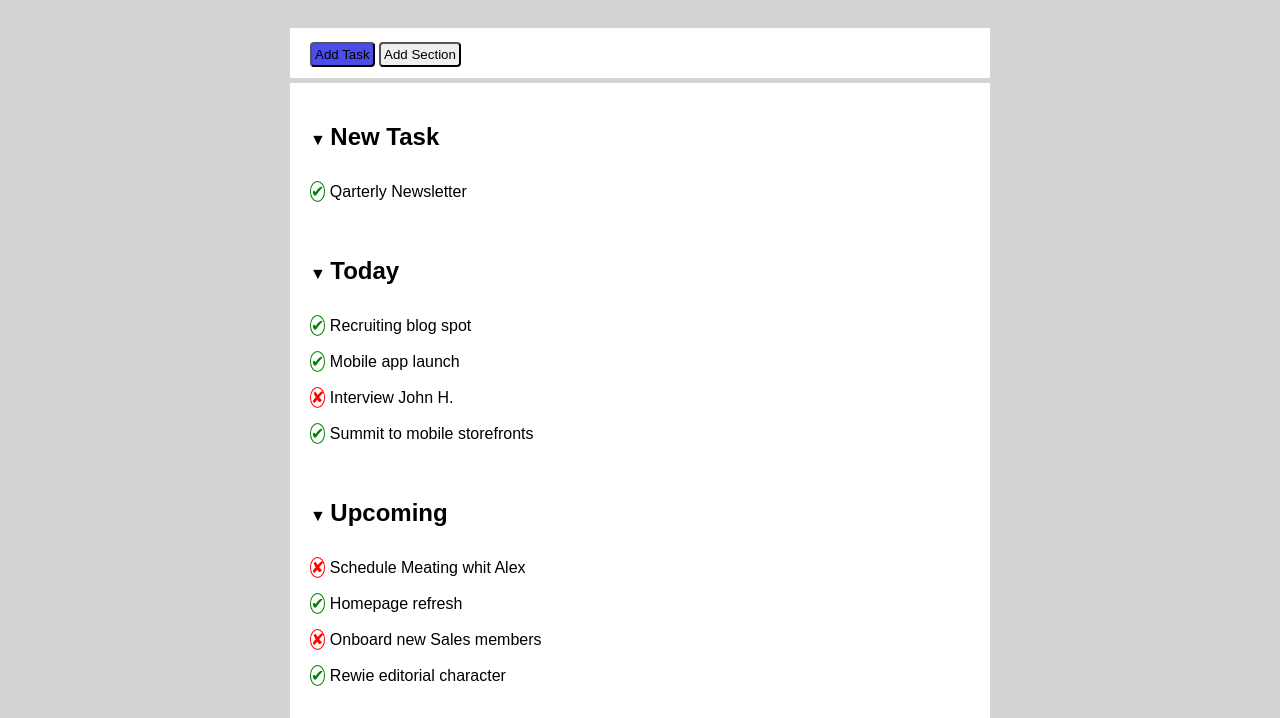
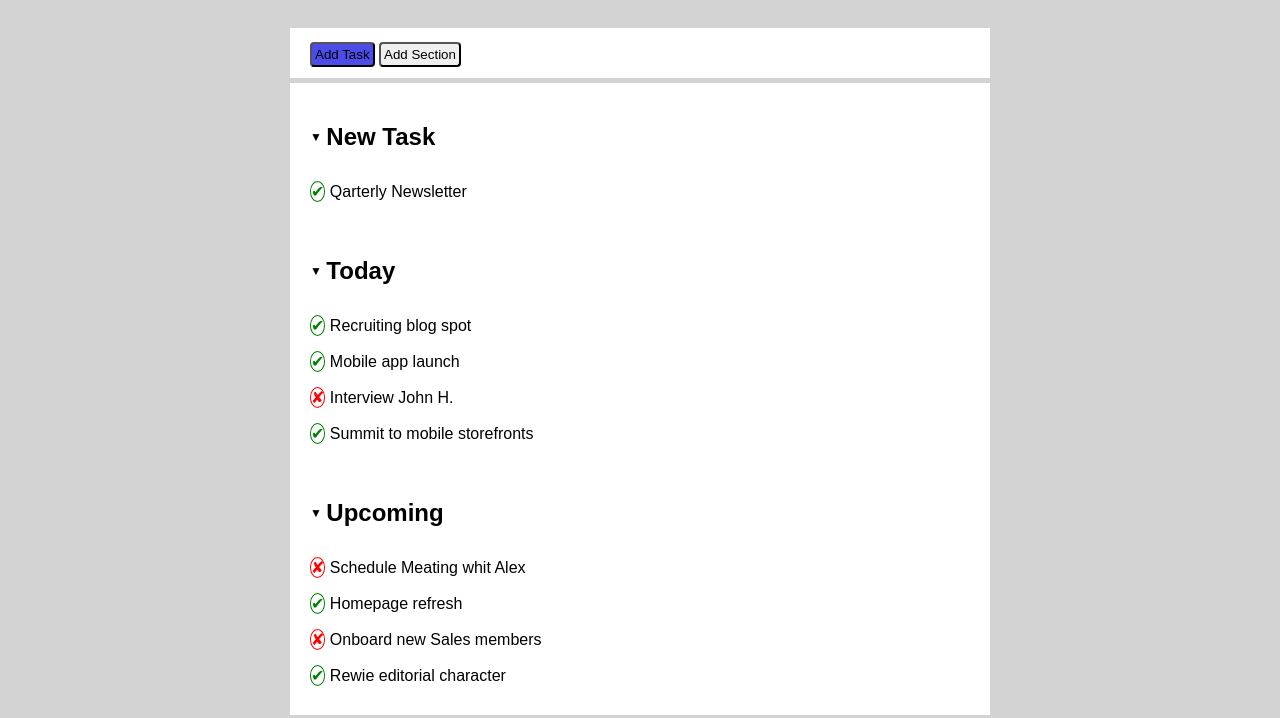
Before and after one commit to Sebastian-ivaniczki/html-css-toboolist, a plain HTML site: page index.html in a window 1280 px wide. Shown: the part 82-800 px from the top of the page. Drawn offline with Linux system fonts and the light colour scheme.

Commit message:
fixed h2

```diff
--- a/css/style.css
+++ b/css/style.css
@@ -15,6 +15,18 @@ body{
     padding: 10px;
 
   }
+  h2{
+    font-size: normal;
+    vertical-align: middle;
+  }
+
+  .tendina{
+    font-size: 12px;
+    vertical-align: middle;
+  }
+
+
+
   #logo{
     vertical-align: middle;
   }
@@ -30,7 +42,7 @@ body{
 
       background-color: #fff;
       margin: 0 auto;
-      height: 900px;
+      height: 632px;
       margin-top: 5px;
   }
   .task{
--- a/index.html
+++ b/index.html
@@ -23,7 +23,7 @@
     <main>
         <!--new task-->
         <div class="main-contain">
-          <span>&#9660;</span>  <h2>  New Task</h2> <br>
+          <span class="tendina">&#9660;</span>  <h2>  New Task</h2> <br>
           <div class="to-do">
 
               <span class="done">&#10004;</span> <span>Qarterly Newsletter</span>
@@ -31,7 +31,7 @@
         </div>
             <!-- today task-->
         <div class="main-contain">
-            <span>&#9660;</span>  <h2>  Today</h2> <br>
+            <span class="tendina">&#9660;</span>  <h2>  Today</h2> <br>
             <div class="to-do">
                 <span class="done">&#10004;</span> <span>Recruiting blog spot</span><br>
 
@@ -45,7 +45,7 @@
 
           <!--upcoming-->
           <div class="main-contain">
-            <span>&#9660;</span>  <h2>  Upcoming</h2> <br>
+            <span class="tendina">&#9660;</span>  <h2>  Upcoming</h2> <br>
             <div class="to-do">
 
                 <span class="not-done">&#10008;</span> <span>Schedule Meating whit Alex</span><br>
```
